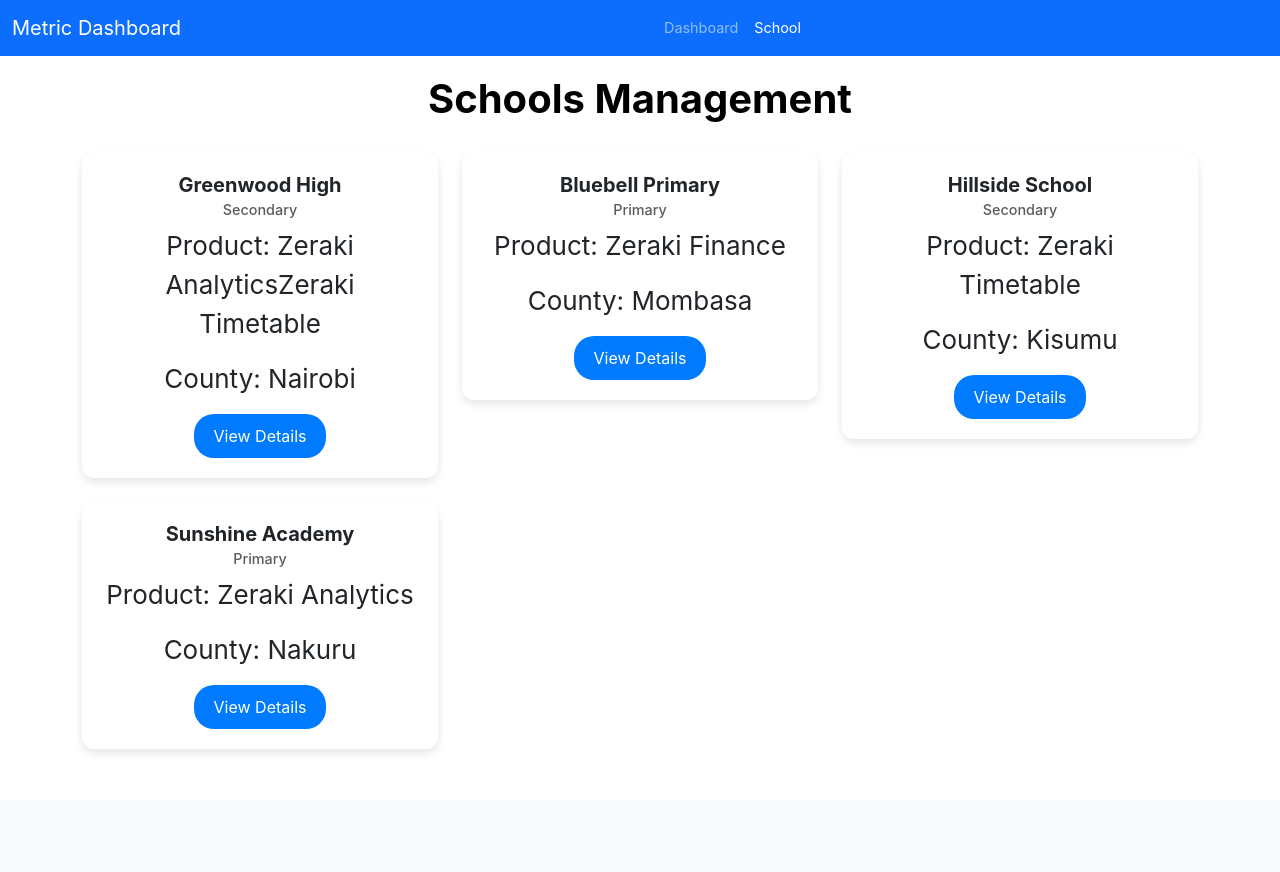
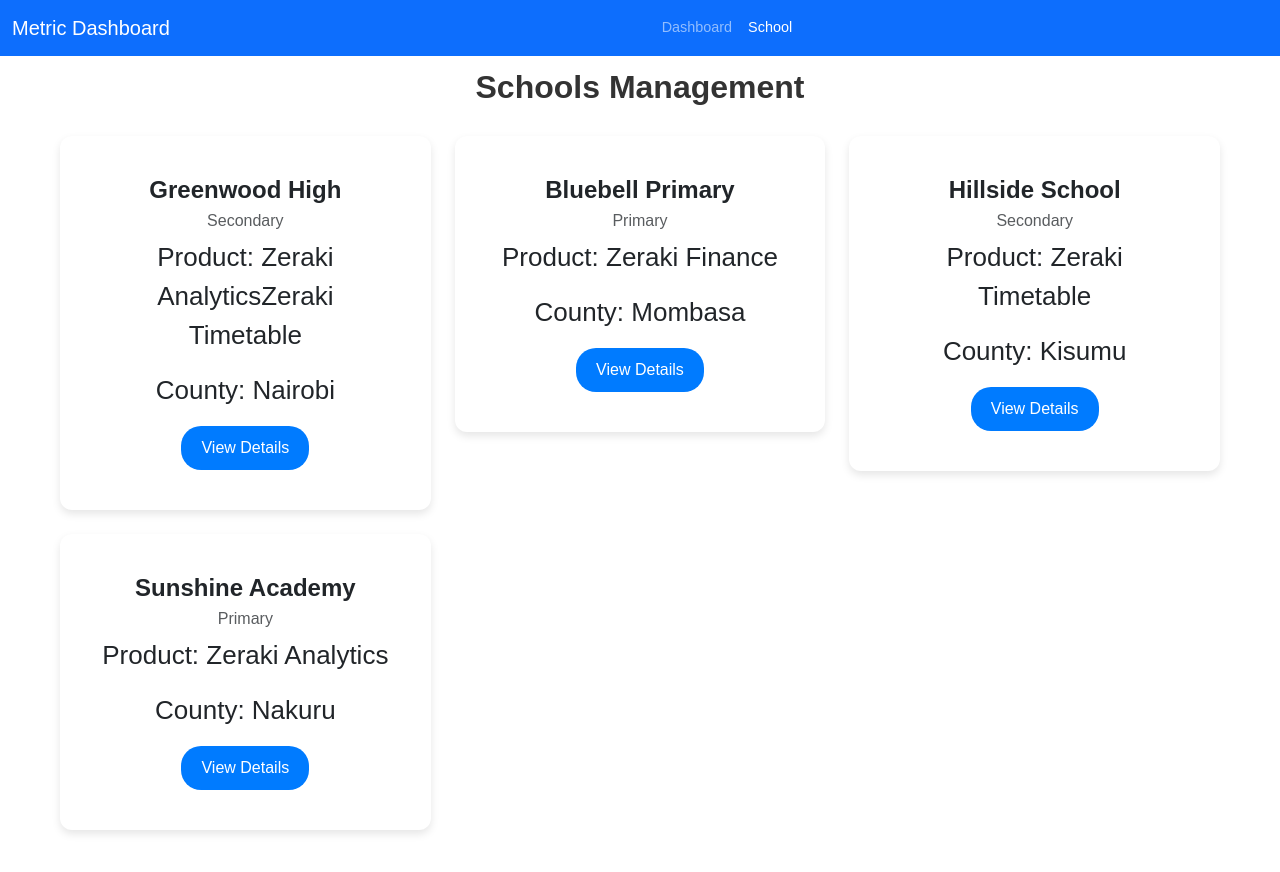
Before and after one commit to LewKM/Metrics-Dashboard, a React (Create React App) app: page /schools in a window 1280 px wide. Before the commit the page ends 800 px from the top, so only its background shows below. Built offline with nearby package versions, Linux system fonts and the light colour scheme; data requests are answered from the project's data file.

Commit message:
Adds some changes to the cards

```diff
--- a/src/components/Schools.css
+++ b/src/components/Schools.css
@@ -1,13 +1,23 @@
 body {
+    font-family: Arial, sans-serif;
     background-color: #f8f9fa;
     color: #333;
+    margin: 0;
+    padding: 0;
+}
+
+.container {
+    max-width: 1200px;
+    margin: 0 auto;
+    padding: 20px;
 }
 
 .dashboard-heading {
     margin-bottom: 30px;
     text-align: center;
     font-weight: bold;
-    color: #000;
+    color: #333;
+    font-size: 2rem;
 }
 
 .school-card {
@@ -16,11 +26,24 @@
     border: none;
     border-radius: 12px;
     box-shadow: 0 4px 8px rgba(0, 0, 0, 0.1);
+    background-color: #fff;
+    padding: 20px;
 }
 
 .school-card:hover {
-    transform: scale(1.05);
+    transform: translateY(-5px);
     box-shadow: 0 8px 16px rgba(0, 0, 0, 0.2);
+}
+
+.school-card .card-title {
+    font-weight: bold;
+    font-size: 1.5rem;
+    margin-bottom: 10px;
+}
+
+.school-card .card-subtitle {
+    font-size: 1rem;
+    color: #555;
 }
 
 .details-card {
@@ -28,18 +51,13 @@
     border-radius: 12px;
     box-shadow: 0 4px 8px rgba(0, 0, 0, 0.1);
     margin-top: 20px;
+    background-color: #fff;
 }
 
-.card-title {
+.details-card .card-title {
     font-weight: bold;
-}
-
-.card-subtitle {
-    font-size: 0.9rem;
-}
-
-.mb-4 {
-    margin-bottom: 1.5rem;
+    font-size: 1.5rem;
+    margin-bottom: 20px;
 }
 
 .card-body {
@@ -66,6 +84,8 @@
 
 .badge {
     font-size: 0.8rem;
+    border-radius: 10px;
+    padding: 5px 10px;
 }
 
 .list-group-item {
@@ -75,4 +95,51 @@
 
 .modal-title {
     font-weight: bold;
+    font-size: 1.5rem;
 }
+
+.modal-body {
+    padding: 20px;
+}
+
+.modal-footer {
+    justify-content: center;
+}
+
+.modal-footer .btn-secondary {
+    border-radius: 20px;
+    padding: 10px 20px;
+}
+
+.modal-footer .btn-primary {
+    border-radius: 20px;
+    padding: 10px 20px;
+    background-color: #007bff;
+    border: none;
+}
+
+.modal-footer .btn-primary:hover {
+    background-color: #0056b3;
+}
+
+.form-control {
+    border-radius: 20px;
+}
+
+.table {
+    margin-top: 20px;
+}
+
+.table th, .table td {
+    border: 1px solid #dee2e6;
+    padding: 10px;
+}
+
+.table th {
+    background-color: #007bff;
+    color: #fff;
+}
+
+.table tbody tr:hover {
+    background-color: rgba(0, 123, 255, 0.1);
+}
--- a/src/components/Schools.js
+++ b/src/components/Schools.js
@@ -17,6 +17,8 @@
         dueDate: ''
     });
     const [selectedInvoice, setSelectedInvoice] = useState(null);
+    const [collections, setCollections] = useState([]);
+    const [showCollectionsModal, setShowCollectionsModal] = useState(false);
 
     useEffect(() => {
         const fetchSchools = async () => {
@@ -133,6 +135,17 @@
         }
     };
 
+    const handleViewCollections = async (invoiceId) => {
+        try {
+            const collectionsResponse = await axios.get(`http://localhost:4000/collections?invoiceId=${invoiceId}`);
+            setCollections(collectionsResponse.data);
+            setShowCollectionsModal(true);
+        } catch (error) {
+            console.error('Error fetching collections:', error);
+
+        }
+    };
+
     return (
         <Container className="mt-5">
             <Col>
@@ -145,8 +158,7 @@
                             <Card.Body>
                                 <Card.Title>{school.name}</Card.Title>
                                 <Card.Subtitle className="mb-2 text-muted">{school.type}</Card.Subtitle>
-                                <Card.Text>Product: {
-                                    school.product}</Card.Text>
+                                <Card.Text>Product: {school.product}</Card.Text>
                                 <Card.Text>County: {school.county}</Card.Text>
                                 <Button variant="primary" onClick={() => handleSchoolSelect(school)}>View Details</Button>
                             </Card.Body>
@@ -173,6 +185,7 @@
                                         <th>Creation Date</th>
                                         <th>Due Date</th>
                                         <th>Amount</th>
+                                        <th>Status</th>
                                         <th>Actions</th>
                                     </tr>
                                 </thead>
@@ -185,8 +198,12 @@
                                             <td>{invoice.dueDate}</td>
                                             <td>${invoice.amount}</td>
                                             <td>
+                                                <Badge variant={invoice.status === 'Paid' ? 'success' : 'danger'}>{invoice.status}</Badge>
+                                            </td>
+                                            <td>
                                                 <Button variant="info" size="sm" onClick={() => handleShowEditModal(invoice)}>Edit</Button>{' '}
-                                                <Button variant="danger" size="sm" onClick={() => handleShowDeleteModal(invoice)}>Delete</Button>
+                                                <Button variant="danger" size="sm" onClick={() => handleShowDeleteModal(invoice)}>Delete</Button>{' '}
+                                                <Button variant="secondary" size="sm" onClick={() => handleViewCollections(invoice.id)}>View Collections</Button>
                                             </td>
                                         </tr>
                                     ))}
@@ -276,6 +293,42 @@
                     </Button>
                 </Modal.Footer>
             </Modal>
+
+            {/* Collections Modal */}
+            <Modal show={showCollectionsModal} onHide={() => setShowCollectionsModal(false)}>
+                <Modal.Header closeButton>
+                    <Modal.Title>Collections</Modal.Title>
+                </Modal.Header>
+                <Modal.Body>
+                    <Table striped bordered hover>
+                        <thead>
+                            <tr>
+                                <th>#</th>
+                                <th>Collection Number</th>
+                                <th>Date</th>
+                                <th>Status</th>
+                                <th>Amount</th>
+                            </tr>
+                        </thead>
+                        <tbody>
+                            {collections.map((collection, index) => (
+                                <tr key={index}>
+                                    <td>{index + 1}</td>
+                                    <td>{collection.collectionNumber}</td>
+                                    <td>{collection.date}</td>
+                                    <td>{collection.status}</td>
+                                    <td>${collection.amount}</td>
+                                </tr>
+                            ))}
+                        </tbody>
+                    </Table>
+                </Modal.Body>
+                <Modal.Footer>
+                    <Button variant="secondary" onClick={() => setShowCollectionsModal(false)}>
+                        Close
+                    </Button>
+                </Modal.Footer>
+            </Modal>
         </Container>
     );
 };
```
